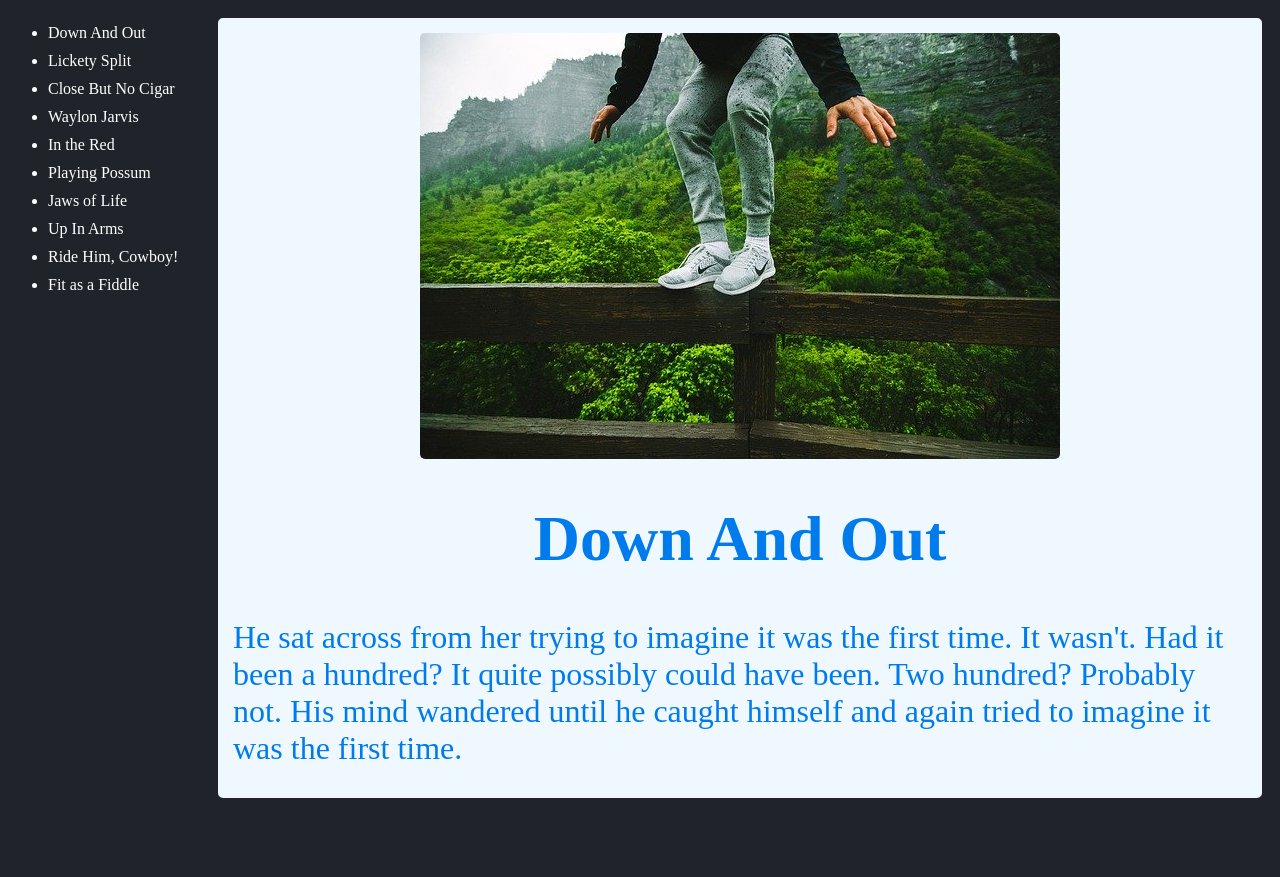
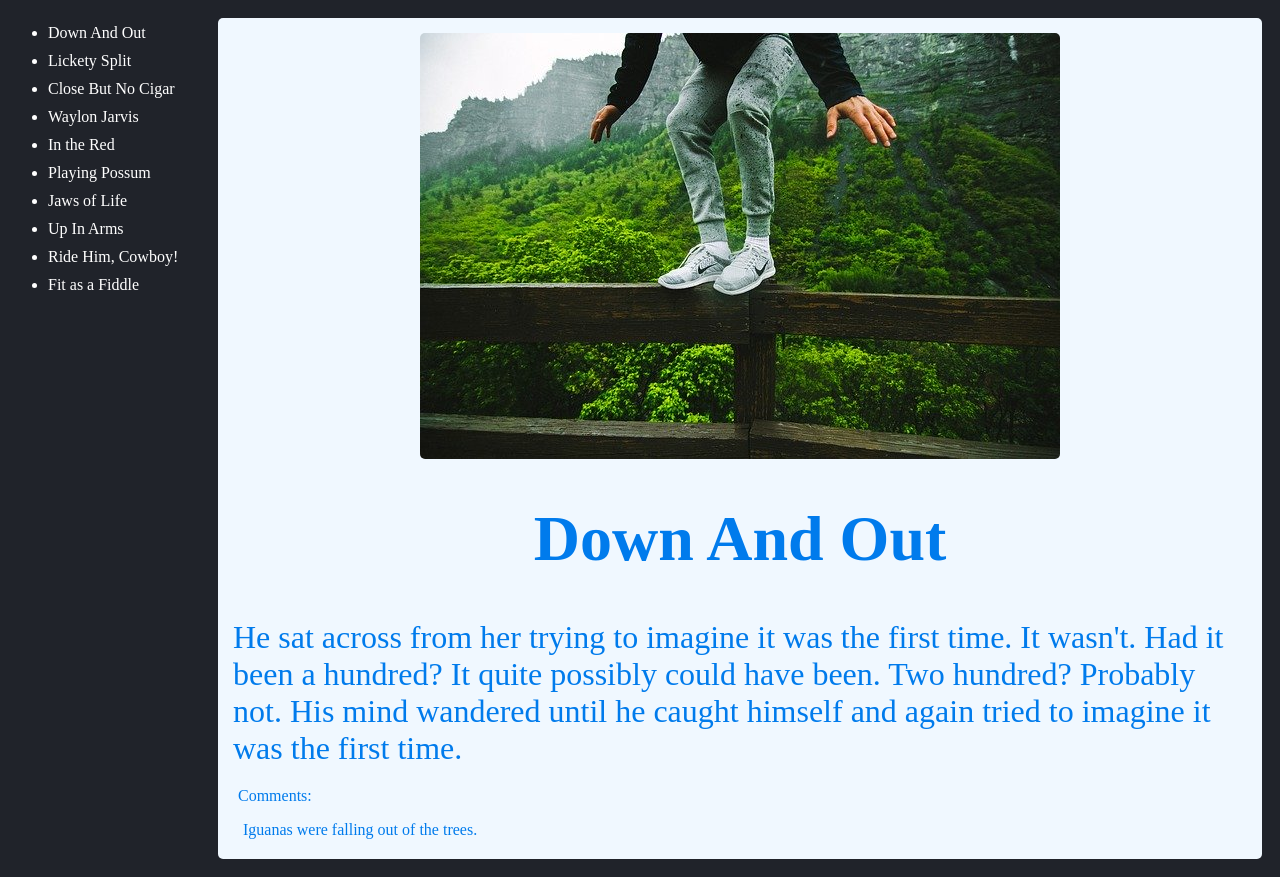
Before and after one commit to sharpWit/react-testing-mosh, a React (Create React App) app in the folder hello/: page / in a window 1280 px wide. Before the commit the page ends 816 px from the top, so only its background shows below. Built offline with nearby package versions, Linux system fonts and the light colour scheme; data requests are answered from the project's data file.

Commit message:
modified:   hello/src/Components/Comment.jsx 	modified:   hello/src/Components/Comments.jsx 	modified:   hello/src/Components/Content.jsx

```diff
--- a/hello/src/Components/Comment.jsx
+++ b/hello/src/Components/Comment.jsx
@@ -3,7 +3,7 @@ import React from "react";
 export default function Comment(props) {
   return (
     <div className="comment">
-      <p>{props.Comment}</p>
+      <p>{props.data}</p>
     </div>
   );
 }
--- a/hello/src/Components/Comments.jsx
+++ b/hello/src/Components/Comments.jsx
@@ -1,10 +1,14 @@
 import React from "react";
 import Comment from "./Comment";
 
-export default function Comments() {
+export default function Comments(props) {
+  const comments = props.data
+    ? props.data.map((comment) => <Comment data={comment.body} />)
+    : null;
   return (
     <div className="comments">
-      <Comment />
+      <p>Comments:</p>
+      {comments}
     </div>
   );
 }
--- a/hello/src/Components/Content.jsx
+++ b/hello/src/Components/Content.jsx
@@ -3,11 +3,37 @@ import Post from "./Post";
 import Comments from "./Comments";
 
 class Content extends Component {
+  constructor(props) {
+    super(props);
+    this.state = {
+      comments: null,
+    };
+  }
+  async getComments() {
+    const comments = await fetch(
+      `http://localhost:3001/comments?post-id=${this.props.post.id}`
+    );
+    return await comments.json();
+  }
+  setComment() {
+    this.getComments().then((comments) => this.setState({ comments }));
+  }
+  componentDidMount() {
+    if (this.props.post) {
+      this.setComment();
+    }
+  }
+  componentDidUpdate(prevProps) {
+    if (prevProps.post.id !== this.props.post.id) {
+      this.setComment();
+    }
+  }
   render() {
     return (
       <div className="container">
         <Post data={this.props.post} />
-        <Comments />
+
+        {null != this.state.comments && <Comments data={this.state.comments} />}
       </div>
     );
   }
```
